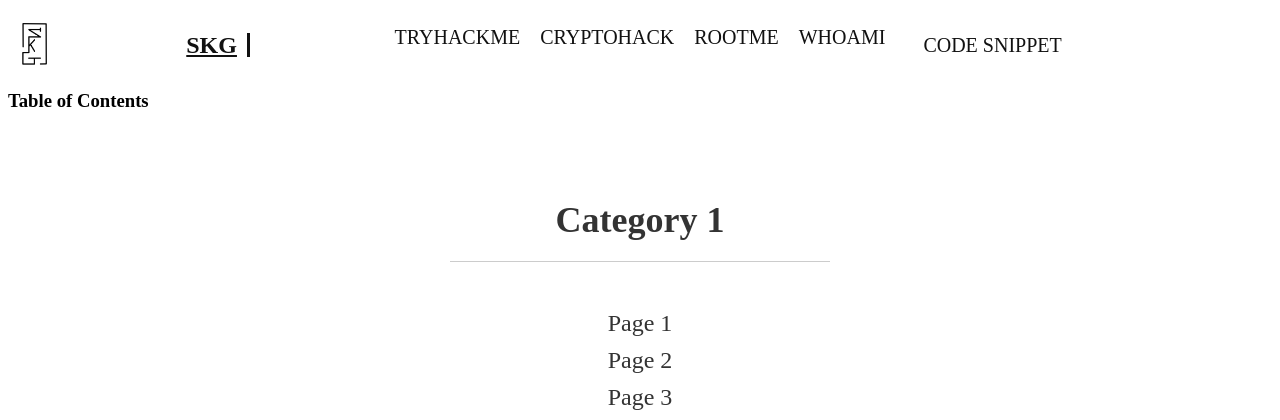
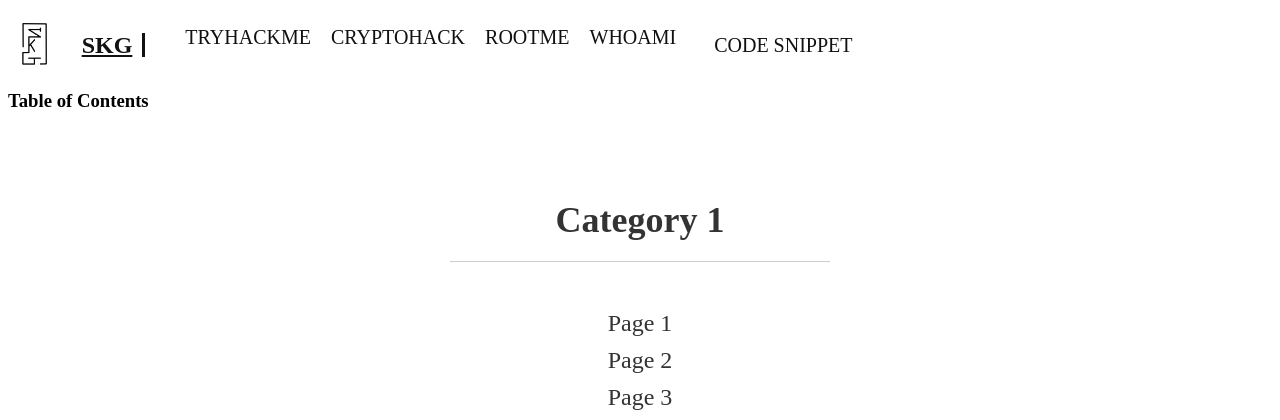
Before and after one commit to Not-Skg/-Not-Skg.github.io, a PHP site: page / in a window 1280 px wide. Shown: the top 420 px of the page. Run offline with PHP 8.4, Linux system fonts and the light colour scheme.

Commit message:
Update style.css

```diff
--- a/css/style.css
+++ b/css/style.css
@@ -15,7 +15,7 @@ header {
   align-items: center; /* Centrer verticalement les éléments */
   box-sizing: border-box;
   z-index: 99;
-  justify-content: space-between; /* Ajouter cette propriété pour répartir les éléments uniformément */
+  justify-content: space-between; /* Répartir les éléments entre le début et la fin */
 }
 
 header .header-logo {
@@ -44,6 +44,8 @@ header nav {
   display: flex; /* Utiliser Flexbox pour aligner les éléments */
   align-items: center; /* Centrer verticalement les éléments */
   margin-left: 20px; /* Ajouter une marge à gauche pour compenser la barre verticale */
+  flex-grow: 1; /* Ajouter cette propriété pour que la nav prenne tout l'espace disponible */
+  justify-content: space-between; /* Ajouter cette propriété pour répartir les éléments uniformément dans la nav */
 }
 
 header nav ul {
@@ -142,7 +144,13 @@ header nav ul li {
   height: 100%;
   display: flex;
   align-items: center;
+  justify-content: center; /* Centrer horizontalement le texte */
+  flex-grow: 1; /* Ajouter cette propriété pour que les li prennent tout l'espace disponible */
 }
+
+
+
+
 
 /* TABLE OF CONTENTS */
 
```
